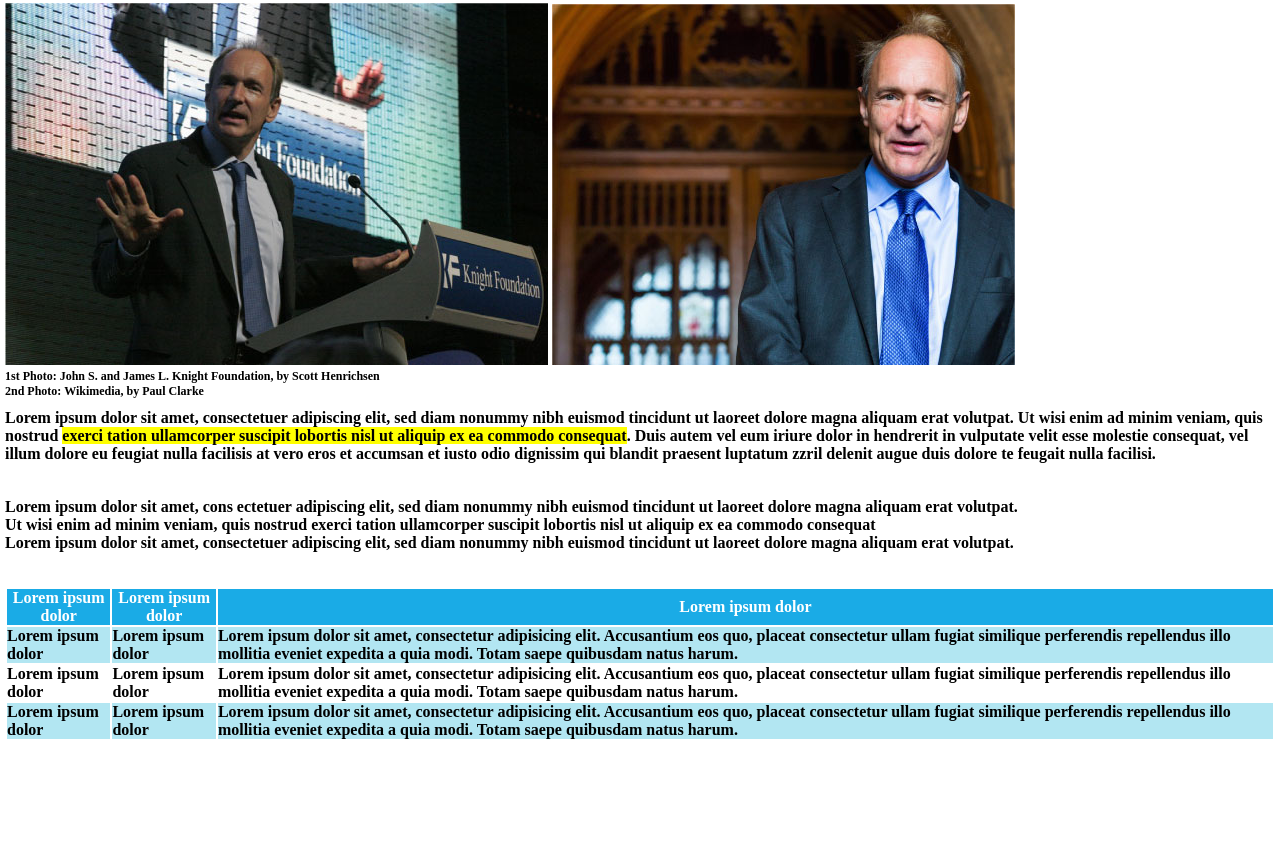
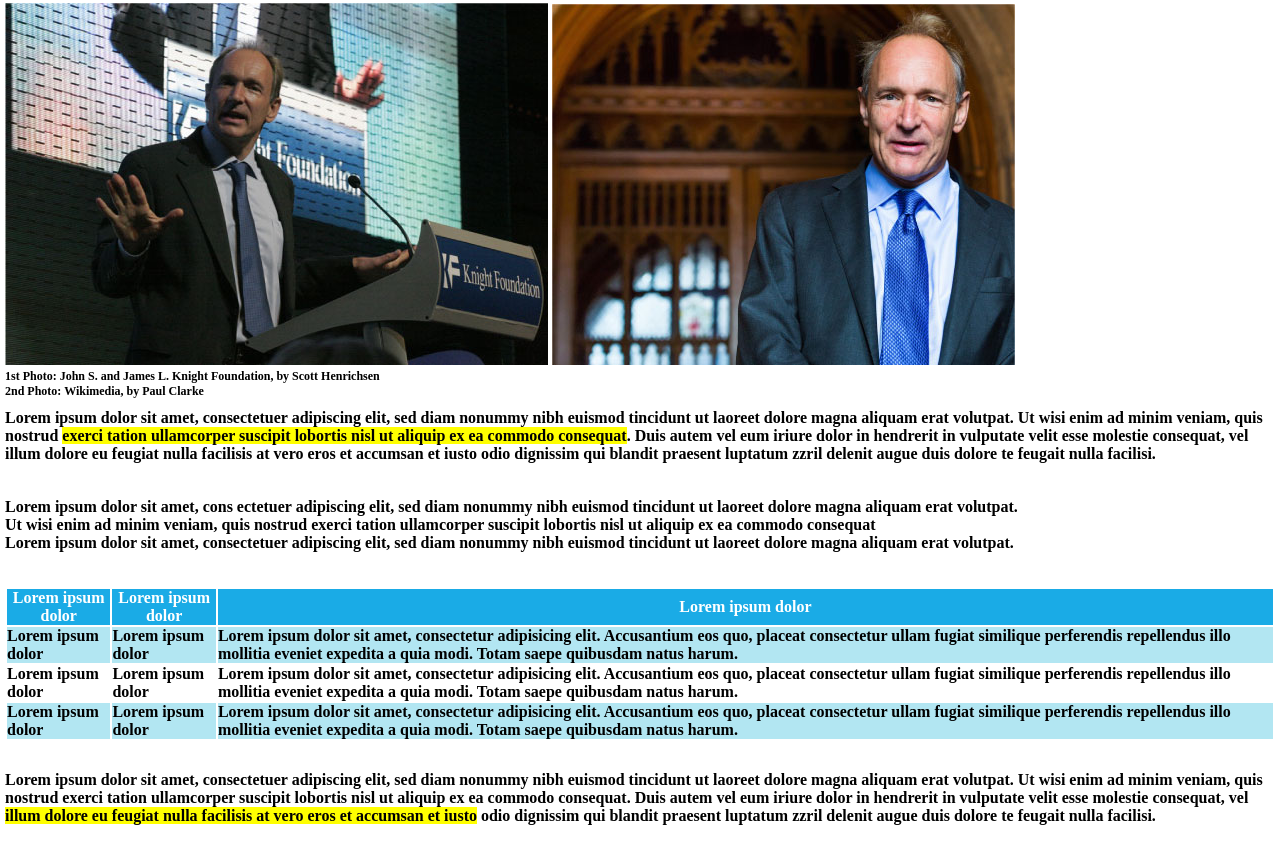
Before and after one commit to fabiodigiacomopepe/html-css-booleaner, a plain HTML site: page index.html in a window 1280 px wide. Shown: the part 267-1127 px from the top of the page. Before the commit the page ends 1013 px from the top, so only its background shows below. Drawn offline with Linux system fonts and the light colour scheme.

Commit message:
Add last paragraph

```diff
--- a/css/style.css
+++ b/css/style.css
@@ -77,3 +77,8 @@ tr th {
 td {
     font-weight: bold;
 }
+
+/* regole ultimo paragrafo */
+.last-paragraph {
+    margin: 30px 0;
+}
--- a/index.html
+++ b/index.html
@@ -73,7 +73,7 @@
             </section>
 
             <section>
-
+                <p class="last-paragraph">Lorem ipsum dolor sit amet, consectetuer adipiscing elit, sed diam nonummy nibh euismod tincidunt ut laoreet dolore magna aliquam erat volutpat. Ut wisi enim ad minim veniam, quis nostrud exerci tation ullamcorper suscipit lobortis nisl ut aliquip ex ea commodo consequat. Duis autem vel eum iriure dolor in hendrerit in vulputate velit esse molestie consequat, vel <span>illum dolore eu feugiat nulla facilisis at vero eros et accumsan et iusto</span> odio dignissim qui blandit praesent luptatum zzril delenit augue duis dolore te feugait nulla facilisi.</p>
             </section>
         </main>
 
```
